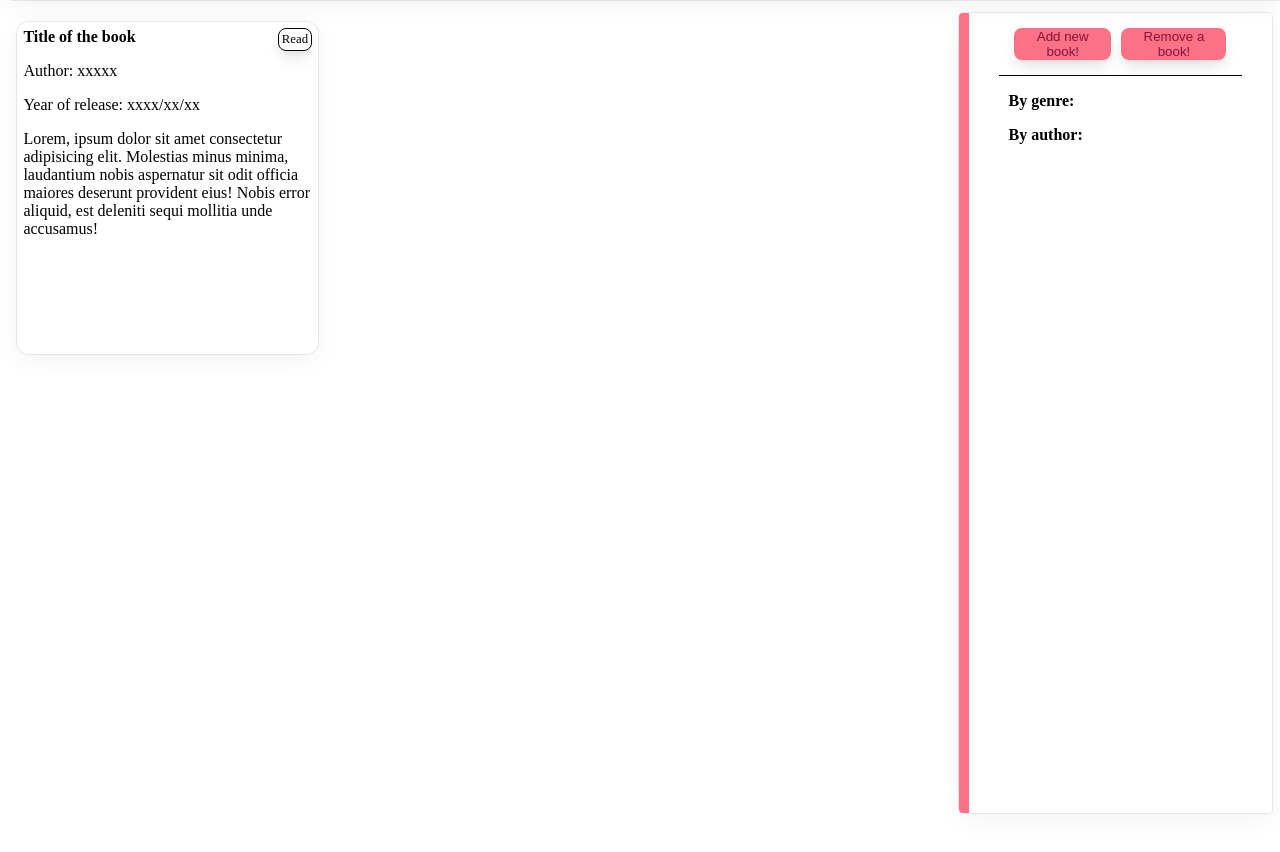
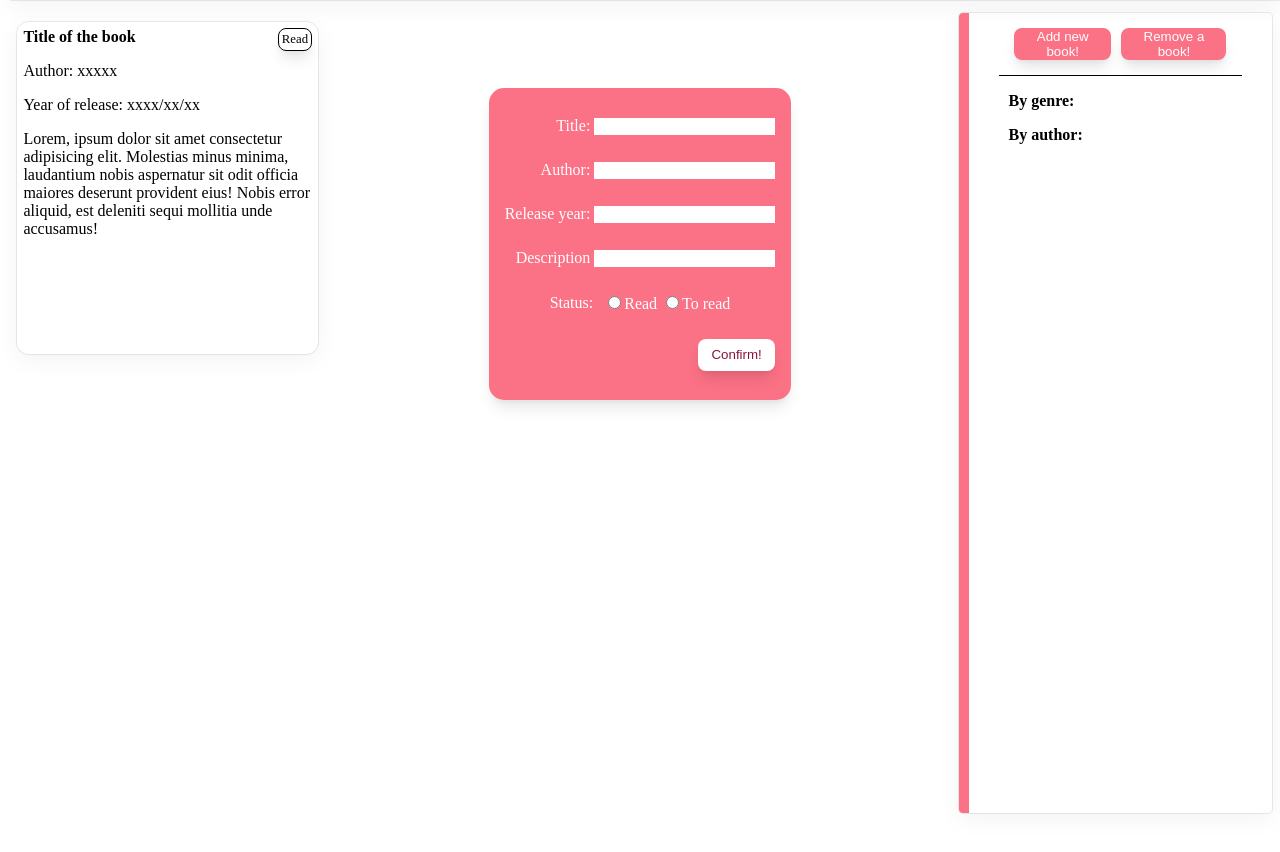
Before and after one commit to T-Tommasi/odinLibrary, a plain HTML site: page index.html in a window 1280 px wide. Shown: the part 88-940 px from the top of the page. Drawn offline with Linux system fonts and the light colour scheme.

Commit message:
(FEAT) Added custom form validation
- Added custom formValidation with TS support
- Added TS support

(NOTE) WTF was I even trying to do here?!

```diff
--- a/index.html
+++ b/index.html
@@ -31,6 +31,34 @@
         <div class="sideMenu">
             <div class="buttons">
                 <button type="button" id="submitBook">Add new book!</button>
+                <dialog class="dialogBox">
+                    <form action="">
+                        <div>
+                            <label for="title">Title:</label>
+                            <input type="text" name="" id="title">
+                        </div>
+                        <div>
+                            <label for="author">Author:</label>
+                            <input type="text" name="" id="author">
+                        </div>
+                        <div>
+                            <label for="releaseDate">Release year:</label>
+                            <input type="text" name="" id="releaseDate">
+                        </div>
+                        <div>
+                            <label for="description">Description</label>
+                            <input type="text" name="" id="description">
+                        </div>
+                        <div class="statusDialog">
+                            <label for="status">Status:</label>
+                            <div>
+                                <input type="radio" name="" id="status">Read
+                                <input type="radio" name="" id="status">To read
+                            </div>
+                        </div>
+                        <button type="submit">Confirm!</button>
+                    </form>
+                </dialog>
                 <button type="button" id="removeBook">Remove a book!</button>
             </div>
             <div class="listOfBooks">
--- a/script.js
+++ b/script.js
@@ -1,12 +1,15 @@
 const library = [];
-const submitBook = document.querySelector('#submitBook');
-const removeBook = document.querySelector('#removeBook');
+const submitBook = document.querySelector("#submitBook");
+const removeBook = document.querySelector("#removeBook");
+const dialog = document.querySelector(".dialogBox");
+import { FormValidation } from "./formValidation";
 
-function Book(bookName,author,year,description) {
+function Book(bookName, author, year, description) {
 	if (!bookName || !author || !year || !description) {
-        alert('You did not insert all the necessary data!');
-        return
-    };
+		alert("You did not insert all the necessary data!");
+		return;
+	}
+	FormValidation.validateAuthor(author);
 	let book = {
 		name: bookName,
 		author: author,
@@ -16,3 +19,13 @@ function Book(bookName,author,year,description) {
 	library.push(book);
 	return;
 }
+
+function addNewBookModal() {
+	if (dialog != dialog.open) {
+		dialog.open();
+	} else {
+		dialog.close();
+	}
+}
+
+submitBook.addEventListener("click", dialog.open());
--- a/style.css
+++ b/style.css
@@ -75,7 +75,7 @@ header>ul>li {
 .buttons>button {
     display: flex;
     background-color: #fb7185;
-    color: #881337;
+    color: white;
     box-shadow: rgba(0, 0, 0, 0.1) 0px 10px 15px -3px, rgba(0, 0, 0, 0.05) 0px 4px 6px -2px;
     height: 4dvh;
     border-radius: 8px;
@@ -109,3 +109,45 @@ header>ul>li {
     background-color: #881337;
     color: white;
 }
+
+.dialogBox {
+    background-color: #fb7185;
+    color: white;
+    display: flex;
+    margin: auto;
+    border-radius: 15px;
+    box-shadow: rgba(0, 0, 0, 0.1) 0px 10px 15px -3px, rgba(0, 0, 0, 0.05) 0px 4px 6px -2px;
+    height: 35dvh;
+    margin-top: 50dvh;
+    position: fixed;
+}
+
+.dialogBox>form {
+    display: flex;
+    justify-content: space-around;
+    align-items:flex-end;
+    flex-direction: column;
+}
+
+form>button {
+    display: flex;
+    background-color: white;
+    color: #881337;
+    box-shadow: rgba(0, 0, 0, 0.1) 0px 10px 15px -3px, rgba(0, 0, 0, 0.05) 0px 4px 6px -2px;
+    height: 4dvh;
+    border-radius: 8px;
+    padding: 5%;
+    align-items: center;
+}
+
+.statusDialog {
+    display: flex;
+    justify-content: center;
+    align-items: center;
+    align-self: center;
+    gap: 10px;
+}
+
+.dialogBox[open]::backdrop {
+    background-color: rgb(0 0 0 / 25%);
+}
```
Also changed, not shown: 1 other file. Lines whose indentation alone changed are shown as unchanged.
